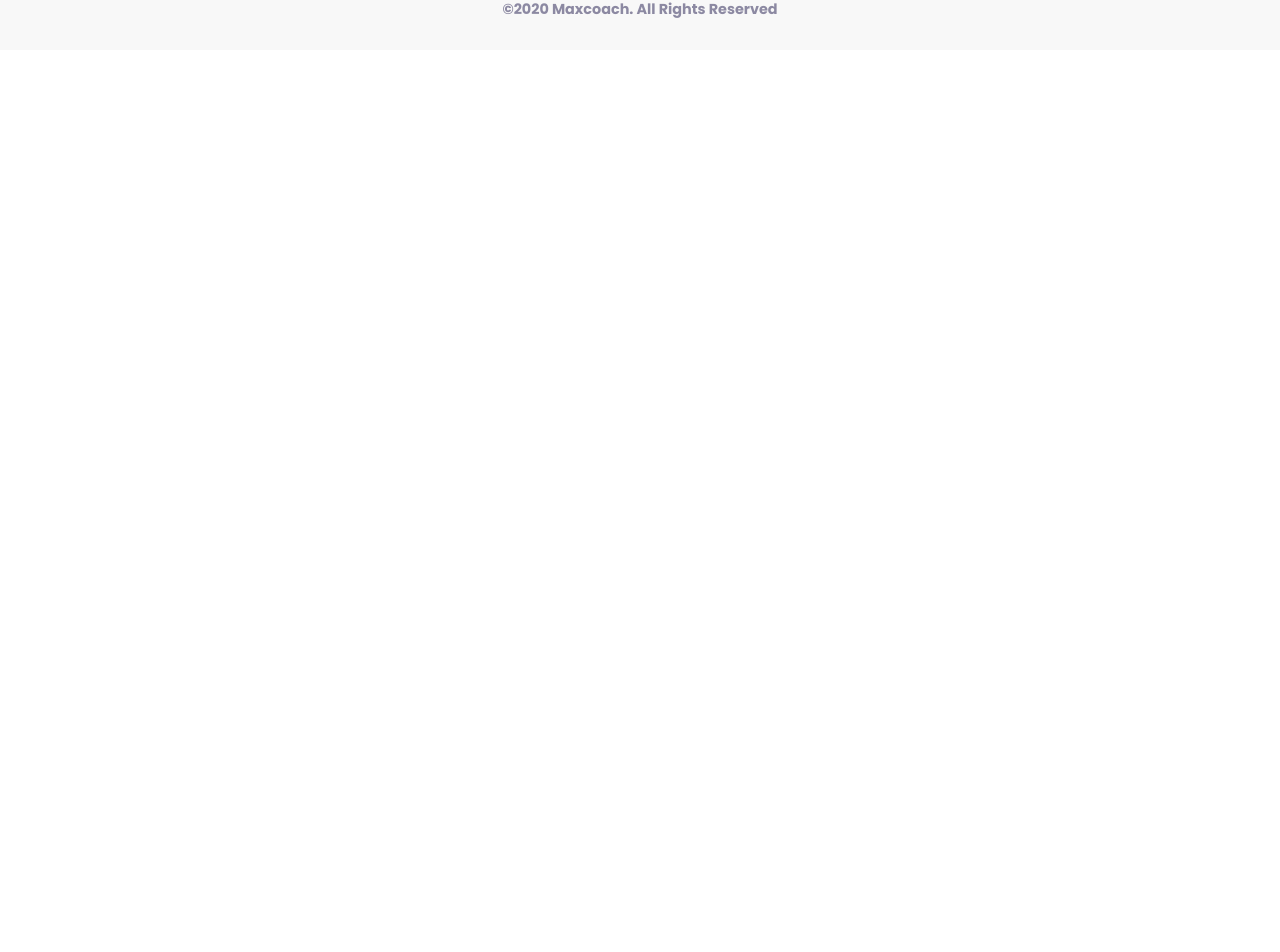
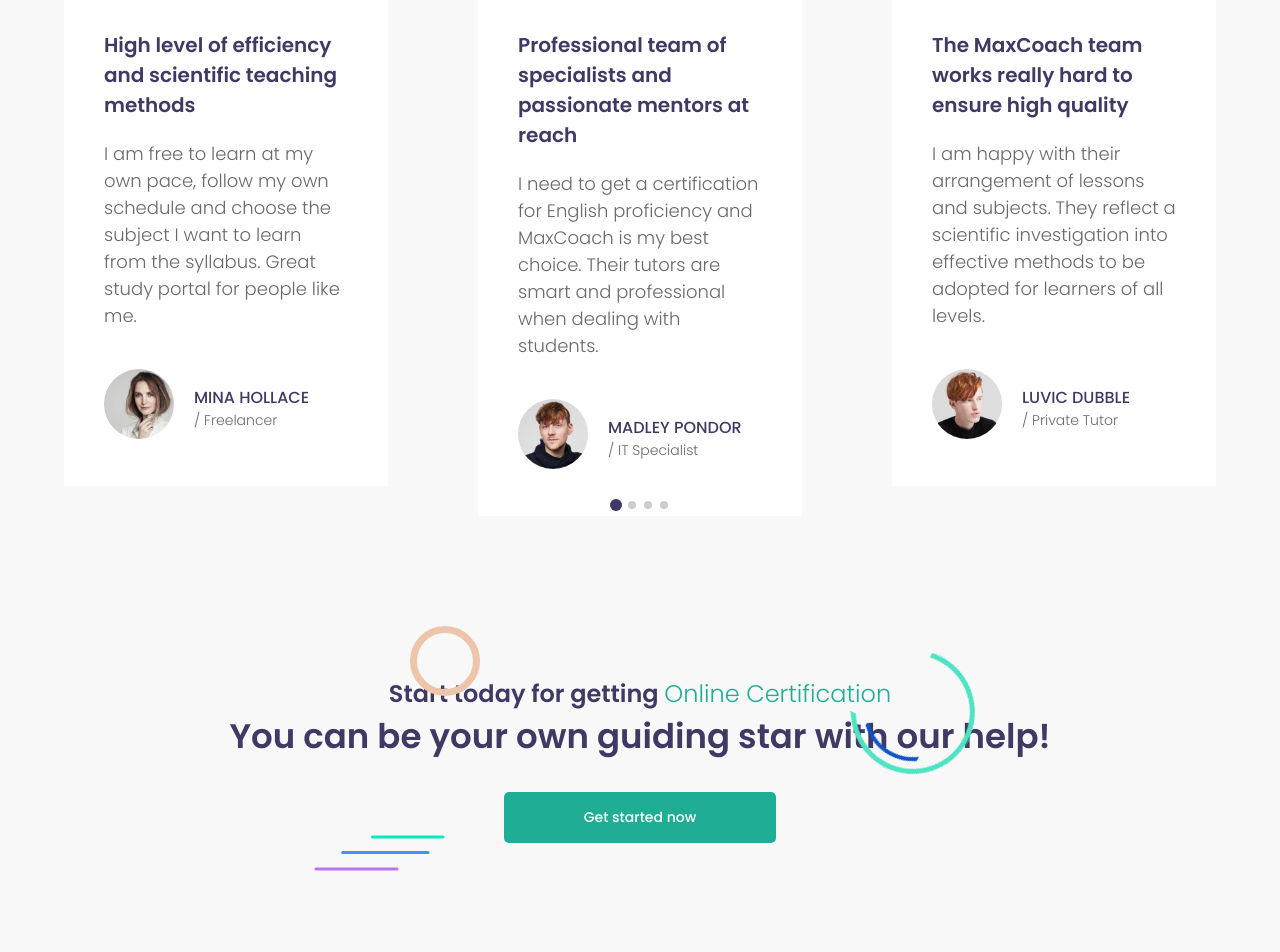
Before and after one commit to MicheleLafronza/proj-html-vuejs, a Vue app: page / in a window 1280 px wide. Shown: the part 3634-4586 px from the top of the page. Before the commit the page ends 3684 px from the top, so only its background shows below. Built offline with nearby package versions, Linux system fonts and the light colour scheme.

Commit message:
feat: testimonial section and cta section

```diff
--- a/src/pages/CoursePortal.vue
+++ b/src/pages/CoursePortal.vue
@@ -4,6 +4,7 @@ import CoursePortalClientsSection from "./CoursePortalComponents/CoursePortalCli
 import CourseFeatureSection from "./CoursePortalComponents/CourseFeatureSection.vue";
 import AvailableCourses from "./CoursePortalComponents/AvailableCourses.vue";
 import CourseVideoSection from "./CoursePortalComponents/CourseVideoSection.vue";
+import CourseTestimonialSection from "./CoursePortalComponents/CourseTestimonialSection.vue";
 
 export default {
   name: "CoursePortal",
@@ -13,6 +14,7 @@ export default {
     CourseFeatureSection,
     AvailableCourses,
     CourseVideoSection,
+    CourseTestimonialSection,
   },
 };
 </script>
@@ -23,6 +25,7 @@ export default {
   <CourseFeatureSection />
   <AvailableCourses />
   <CourseVideoSection />
+  <CourseTestimonialSection />
 </template>
 
 <style lang="scss" scoped></style>
--- /dev/null
+++ b/src/pages/CoursePortalComponents/CourseTestimonialSection.vue
@@ -0,0 +1,298 @@
+<script>
+// Import Swiper Vue.js components
+import { Swiper, SwiperSlide } from "swiper/vue";
+
+// import required modules
+import { Pagination } from "swiper/modules";
+
+// Import Swiper styles
+import "swiper/css";
+
+import "swiper/css/pagination";
+import "swiper/css/navigation";
+
+export default {
+  name: "CourseTestimonialSection",
+  components: {
+    Swiper,
+    SwiperSlide,
+  },
+  setup() {
+    return {
+      modules: [Pagination],
+    };
+  },
+  data() {
+    return {
+      testimonials: [
+        {
+          title: "High level of efficiency and scientific teaching methods",
+          blockquote:
+            "I am free to learn at my own pace, follow my own schedule and choose the subject I want to learn from the syllabus. Great study portal for people like me.",
+          clientImg: "/Immagini/testimonial-avata-02.jpg",
+          clientName: "Mina Hollace",
+          clientWork: "/ Freelancer",
+        },
+        {
+          title:
+            "Professional team of specialists and passionate mentors at reach",
+          blockquote:
+            "I need to get a certification for English proficiency and MaxCoach is my best choice. Their tutors are smart and professional when dealing with students.",
+          clientImg: "/Immagini/testimonial-avata-04.jpg",
+          clientName: "Madley Pondor",
+          clientWork: "/ IT Specialist",
+        },
+        {
+          title: "The MaxCoach team works really hard to ensure high quality",
+          blockquote:
+            "I am happy with their arrangement of lessons and subjects. They reflect a scientific  investigation into effective methods to be adopted for learners of all levels.",
+          clientImg: "/Immagini/testimonial-avata-01.jpg",
+          clientName: "Luvic Dubble",
+          clientWork: "/ Private Tutor",
+        },
+        {
+          title: "It's a choice of quality for people with special needs",
+          blockquote:
+            "I'm a very strict person so I require everything to be organized and neat. Then, I'll be able to make things right and shine. MaxCoach guys just got me.",
+          clientImg: "/Immagini/testimonial-avata-03.jpg",
+          clientName: "Florence Themes",
+          clientWork: "/ Multimedia Admin",
+        },
+      ],
+    };
+  },
+};
+</script>
+
+<template>
+  <div class="main">
+    <div class="container">
+      <div class="sub-title">GREAT WORDS ABOUT MAXCOACH</div>
+      <div class="main-title">Our <span>top learners'</span> verbatim</div>
+
+      <div class="testimonials">
+        <swiper
+          :slidesPerView="3"
+          :centeredSlides="false"
+          :spaceBetween="90"
+          :grabCursor="false"
+          :loop="true"
+          :pagination="true"
+          :modules="modules"
+          class="mySwiper"
+        >
+          <swiper-slide
+            v-for="(testimonial, index) in testimonials"
+            :key="index"
+            class="testimonial"
+          >
+            <div class="testimonial-title">
+              {{ testimonial.title }}
+            </div>
+            <blockquote>
+              {{ testimonial.blockquote }}
+            </blockquote>
+            <div class="client">
+              <div class="client-img">
+                <img :src="testimonial.clientImg" alt="" />
+              </div>
+              <div>
+                <div class="client-name">{{ testimonial.clientName }}</div>
+                <div class="client-work">{{ testimonial.clientWork }}</div>
+              </div>
+            </div>
+          </swiper-slide>
+        </swiper>
+        <div class="swiper-pagination custom-pagination"></div>
+      </div>
+
+      <div class="cta-section">
+        <!-- decoration img -->
+        <img
+          class="shape shape0"
+          src="/Immagini/maxcoach-shape-02.png"
+          alt=""
+        />
+        <img
+          class="shape shape1"
+          src="/Immagini/maxcoach-shape-01.png"
+          alt=""
+        />
+        <div class="shape round"></div>
+
+        <!-- ******************* -->
+
+        <div class="cta-sub-title">
+          Start today for getting <span>Online Certification</span>
+        </div>
+        <div class="cta-title">
+          You can be your own guiding star with our help!
+        </div>
+        <div class="cta-btn"><a href="#">Get started now</a></div>
+      </div>
+    </div>
+  </div>
+</template>
+
+<style lang="scss" scoped>
+@use "/src/style/partials/mixins" as *;
+@use "/src/style/partials/variables" as *;
+
+.main {
+  background-color: $carousel-bg;
+}
+
+.container {
+  width: 90%;
+  margin: 0 auto;
+  padding: 100px 0;
+
+  .sub-title {
+    @include sub-title;
+    text-align: center;
+  }
+
+  .main-title {
+    text-align: center;
+    @include main-title;
+    margin-bottom: 60px;
+
+    span {
+      @include green-title;
+    }
+  }
+
+  .testimonials {
+    padding-bottom: 60px;
+    :deep(.swiper-pagination) {
+      position: absolute;
+      bottom: 0; // Posiziona i bullets in fondo al contenitore .testimonials
+      left: 0;
+      width: 100%;
+    }
+
+    :deep(.swiper-pagination-bullet-active) {
+      // Stile per il bullet attivo
+      background-color: $main-page-text; // Colore di sfondo per il bullet attivo
+      opacity: 1; // Opacità piena per il bullet attivo
+
+      // Per ingrandire il bullet attivo
+      transform: scale(1.5);
+    }
+  }
+
+  .testimonial {
+    width: 100%;
+    padding: 40px;
+    background-color: #fff;
+
+    .testimonial-title {
+      color: $main-page-text;
+      font-weight: 600;
+      font-size: 20px;
+      margin-bottom: 20px;
+    }
+
+    blockquote {
+      font-size: 18px;
+      font-weight: 300;
+      color: $main-gray;
+      margin-bottom: 40px;
+    }
+
+    .client {
+      display: flex;
+      align-items: center;
+      gap: 20px;
+    }
+
+    .client-img {
+      img {
+        width: 70px;
+        border-radius: 50%;
+      }
+    }
+
+    .client-name {
+      text-transform: uppercase;
+      color: $main-page-text;
+      font-weight: 500;
+    }
+
+    .client-work {
+      font-size: 14px;
+      font-weight: 300;
+      color: $main-gray;
+    }
+  }
+
+  // cta section
+  .cta-section {
+    padding-top: 100px;
+    position: relative;
+
+    .cta-sub-title {
+      color: $main-page-text;
+      font-size: 24px;
+      font-weight: 600;
+      text-align: center;
+
+      span {
+        @include green-title;
+      }
+    }
+  }
+
+  .cta-title {
+    @include main-title;
+    text-align: center;
+    margin-bottom: 30px;
+  }
+
+  .cta-btn {
+    text-align: center;
+    a {
+      background-color: $main-green;
+      display: inline-block;
+      text-decoration: none;
+      font-weight: 500;
+      color: #fff;
+      font-size: 14px;
+      padding: 15px 80px;
+      border-radius: 5px;
+      margin-bottom: 20px;
+      cursor: pointer;
+      transition: all 0.5s;
+    }
+
+    a:hover {
+      background-color: $main-page-text;
+    }
+  }
+
+  //immagini decorative
+  .shape {
+    position: absolute;
+  }
+
+  .shape0 {
+    top: 76px;
+    right: 240px;
+  }
+
+  .shape1 {
+    bottom: -8px;
+    left: 250px;
+  }
+
+  .round {
+    width: 70px;
+    height: 70px;
+    border: 7px solid #ecc5ab;
+    border-radius: 50%;
+    position: absolute;
+    top: 50px;
+    left: 346px;
+  }
+}
+</style>
--- a/src/pages/CoursePortalComponents/CourseVideoSection.vue
+++ b/src/pages/CoursePortalComponents/CourseVideoSection.vue
@@ -108,7 +108,7 @@ export default {
 .container {
   width: 70%;
   margin: 0 auto;
-  padding: 60px 0;
+  padding: 100px 0;
 }
 
 .row {
```
